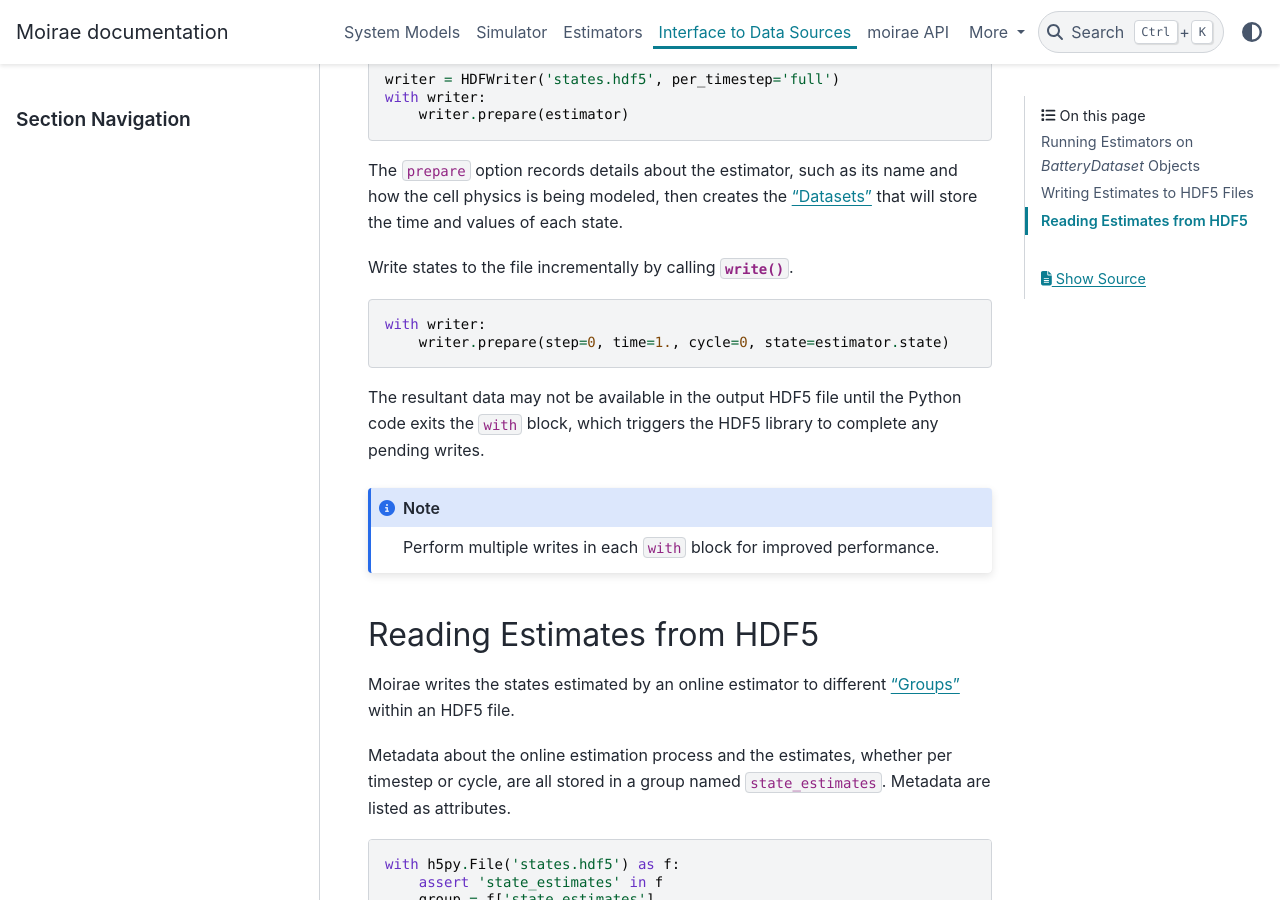
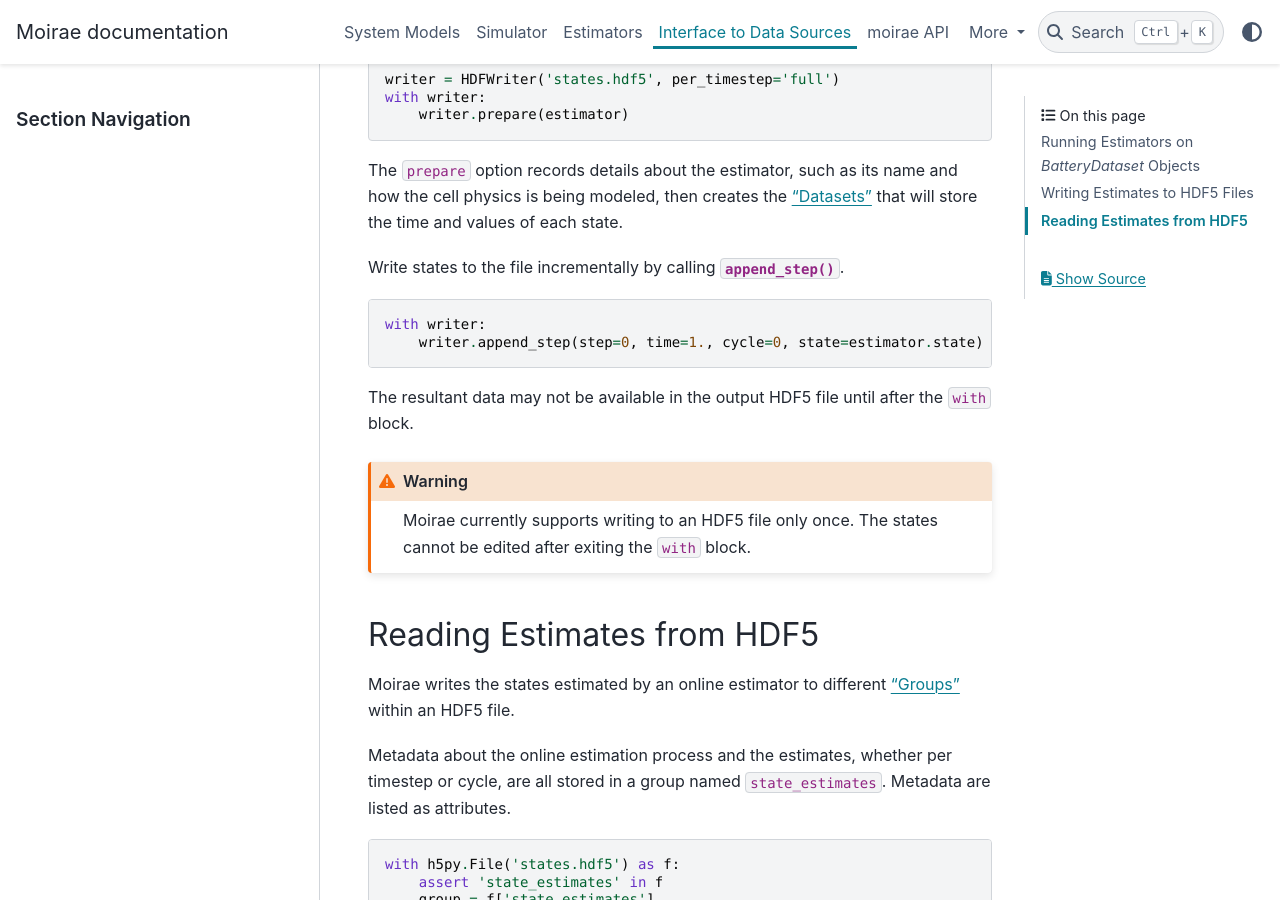
Before and after one commit to ROVI-org/auto-soh, a Sphinx documentation site: the page built from docs/toolkit.rst, in a window 1280 px wide and 900 px high, scrolled down 1337 px. Built offline with Sphinx 7.4.7 and the PyData theme 0.15.4, drawn with Linux system fonts in a browser that asks for light colours.

Commit message:
Switch to an "append-only" style

```diff
--- a/docs/toolkit.rst
+++ b/docs/toolkit.rst
@@ -62,19 +62,19 @@ calling the :meth:`~moirae.interface.hdf5.HDF5Writer.prepare` method providing a
 The ``prepare`` option records details about the estimator, such as its name and how the cell physics is being modeled,
 then creates the `"Datasets" <https://docs.h5py.org/en/stable/high/dataset.html>`_ that will store the time and values of each state.
 
-Write states to the file incrementally by calling :meth:`~moirae.interface.hdf5.HDF5Writer.write`.
+Write states to the file incrementally by calling :meth:`~moirae.interface.hdf5.HDF5Writer.append_step`.
 
 .. code-block:: python
 
     with writer:
-        writer.prepare(step=0, time=1., cycle=0, state=estimator.state)
+        writer.append_step(step=0, time=1., cycle=0, state=estimator.state)
 
-The resultant data may not be available in the output HDF5 file until the Python code exits the ``with`` block,
-which triggers the HDF5 library to complete any pending writes.
+The resultant data may not be available in the output HDF5 file until after the ``with`` block.
 
-.. note::
+.. warning::
 
-    Perform multiple writes in each ``with`` block for improved performance.
+    Moirae currently supports writing to an HDF5 file only once.
+    The states cannot be edited after exiting the ``with`` block.
 
 Reading Estimates from HDF5
 ---------------------------
```
Also changed, not shown: 3 other files.
